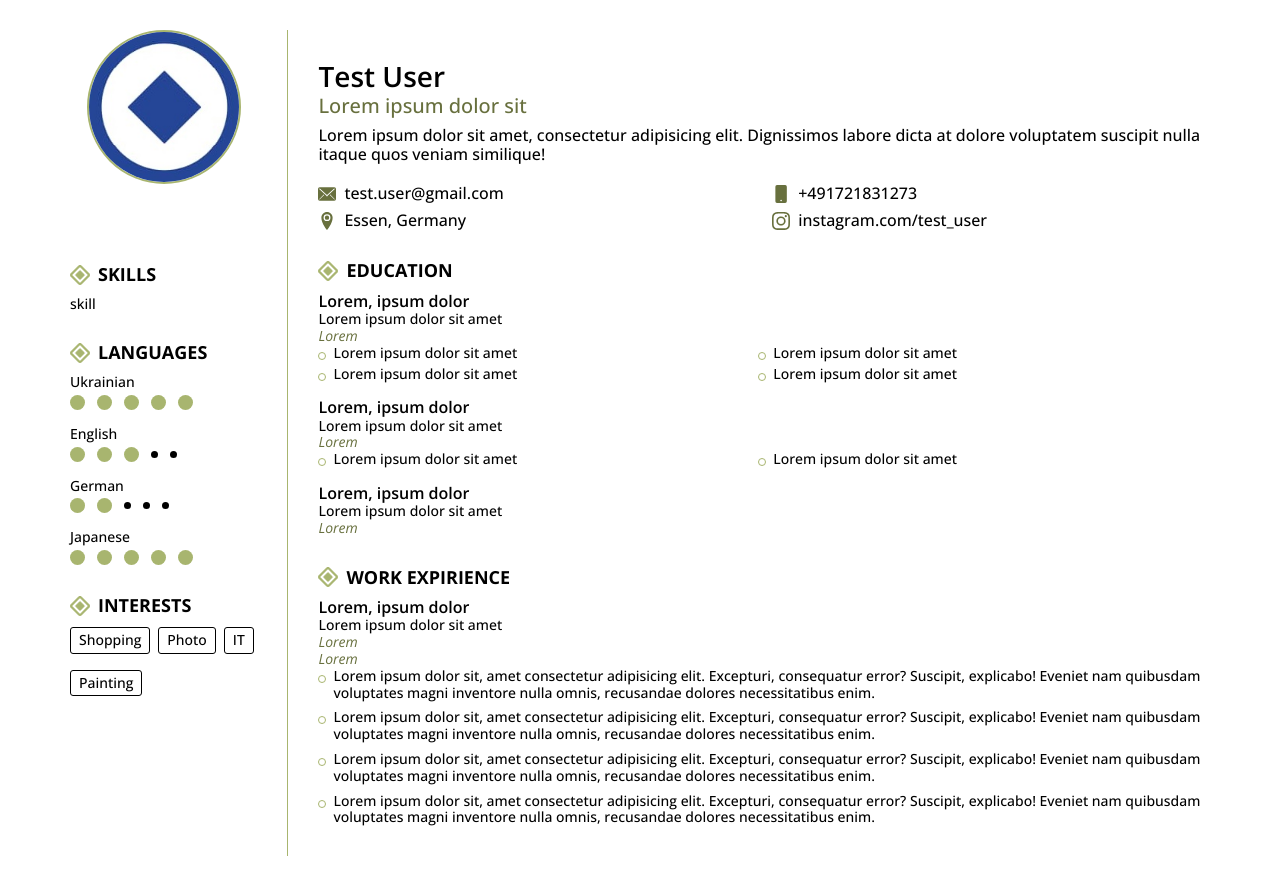
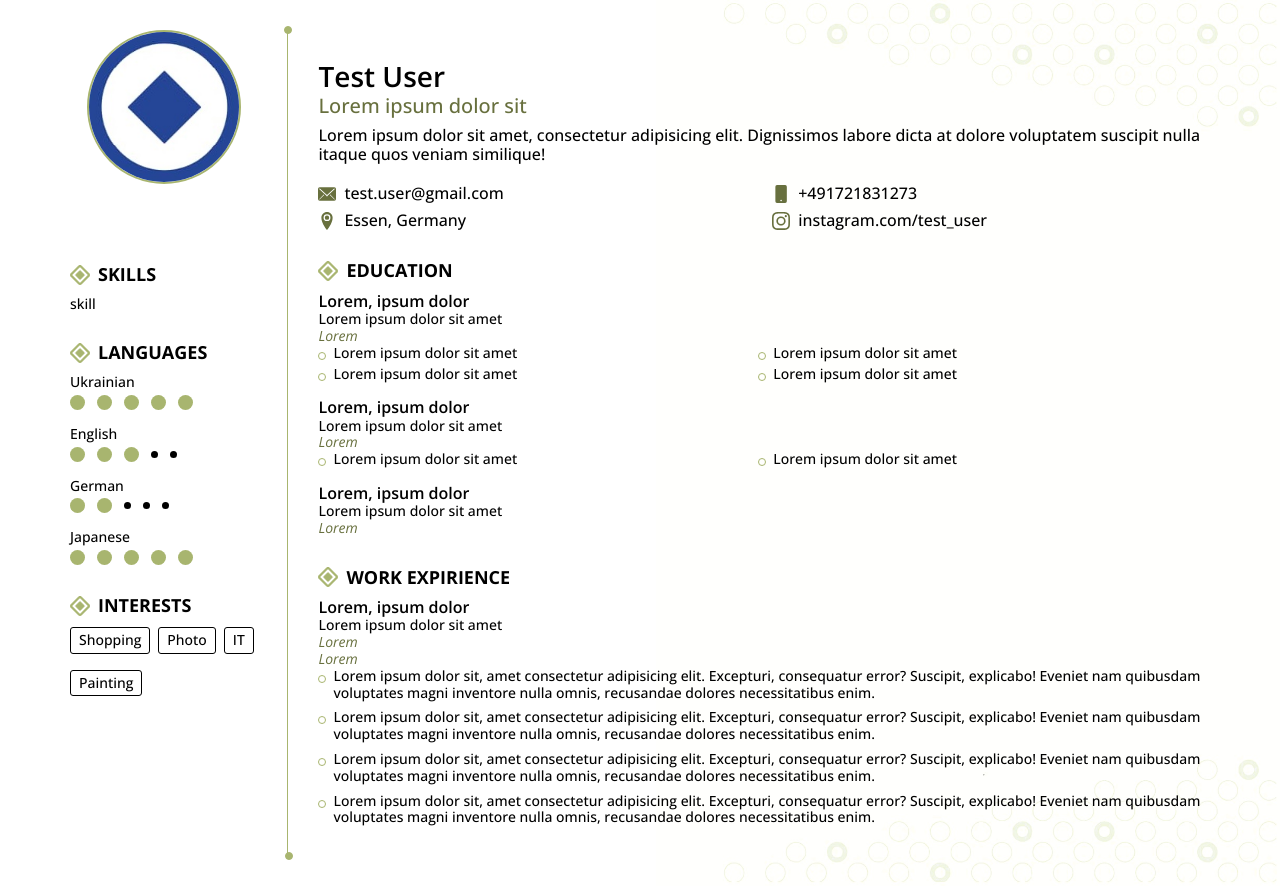
Before and after one commit to llizzokk/cv1, a plain HTML site: page index.html in a window 1280 px wide. Drawn offline with nearby package versions, Linux system fonts and the light colour scheme.

Commit message:
update html

```diff
--- a/index.html
+++ b/index.html
@@ -2,13 +2,13 @@
 <html lang="en">
 
 <head>
-    <meta charset="UTF-8">
-    <meta name="viewport" content="width=device-width, initial-scale=1.0">
+    <meta charset="UTF-8" />
+    <meta name="viewport" content="width=device-width, initial-scale=1.0" />
     <title>CV</title>
-    <link rel="preconnect" href="https://fonts.googleapis.com">
-    <link rel="preconnect" href="https://fonts.gstatic.com" crossorigin>
+    <link rel="preconnect" href="https://fonts.googleapis.com" />
+    <link rel="preconnect" href="https://fonts.gstatic.com" />
     <link href="https://fonts.googleapis.com/css2?family=Open+Sans:ital,wght@0,300..800;1,300..800&display=swap"
-        rel="stylesheet">
+        rel="stylesheet" />
     <style>
         body {
             background-color: #fff;
@@ -17,6 +17,10 @@
             font-family: "Open Sans", sans-serif;
             line-height: 1.2;
             color: black;
+            background-image: url(./green.JPG);
+            background-size: contain;
+            background-repeat: no-repeat;
+            background-position: right;
         }
 
         /* reset */
@@ -61,6 +65,17 @@
             padding: 30px;
         }
 
+        .main-part::before {
+            position: absolute;
+            bottom: -0.5%;
+            left: -0.4%;
+            border: 1px solid #A8B56F;
+            background-color: #A8B56F;
+            border-radius: 100%;
+            width: 6px;
+            height: 6px;
+            content: '';
+        }
 
         .my-info {
             margin-bottom: 30px;
@@ -216,6 +231,18 @@
             border-right: 1px solid #A8B56F;
         }
 
+        .sidebar::after {
+            position: absolute;
+            top: -0.5%;
+            left: 98.7%;
+            border: 1px solid #A8B56F;
+            background-color: #A8B56F;
+            border-radius: 100%;
+            width: 6px;
+            height: 6px;
+            content: '';
+        }
+
         .my-photo {
             width: 150px;
             height: 150px;
@@ -293,6 +320,10 @@
                 max-width: 65%;
             }
 
+            .main-part::before {
+                left: -0.8%;
+            }
+
             .main-title {
                 font-weight: 500;
             }
@@ -303,6 +334,10 @@
                 width: 35%;
                 min-height: 94vh;
                 border-right: 1px solid #A8B56F;
+            }
+
+            .sidebar::after {
+                left: 98.35%;
             }
 
             .my-photo {
@@ -452,7 +487,7 @@
         </div>
         <!-- side bar -->
         <aside class="sidebar">
-            <img src="./photo.jpg" alt="My photo" class="my-photo">
+            <img src="./photo.jpg" alt="My photo" class="my-photo" />
             <!-- side bar content -->
             <div class="side-content">
                 <!-- skills -->
```
Also changed, not shown: green.JPG (added), 1 other file.
